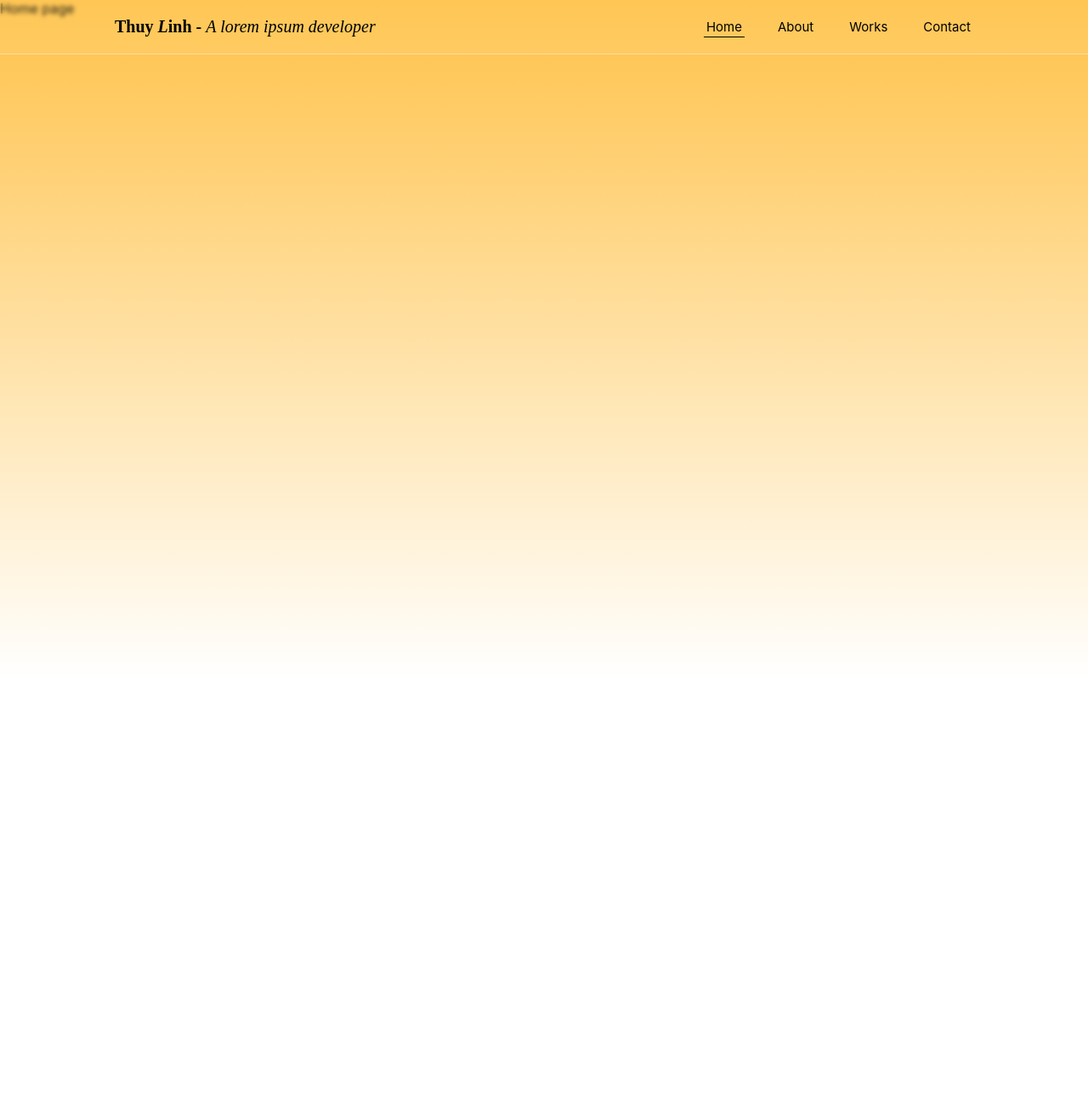
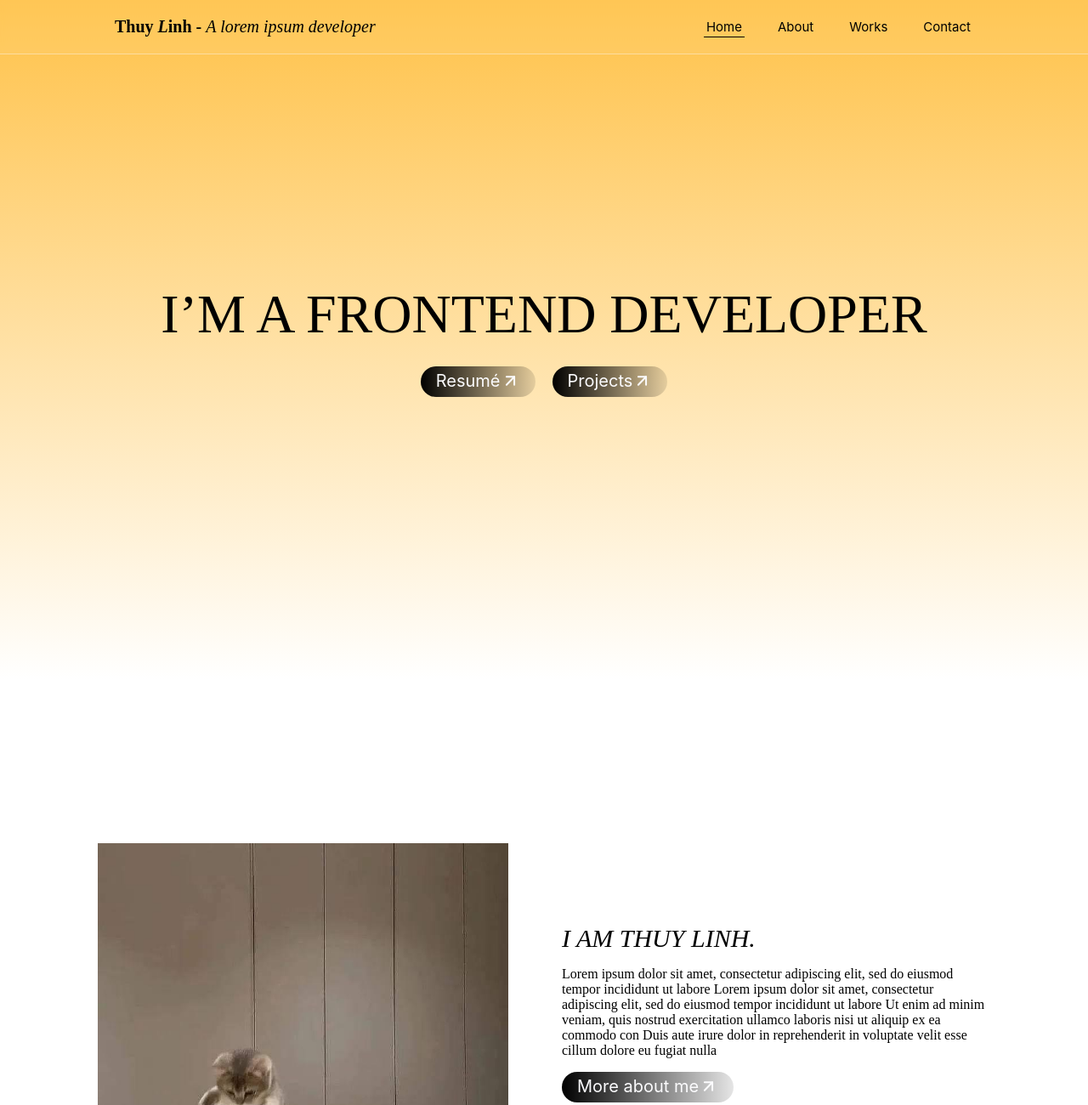
Before and after one commit to sweeetlatte/portfolio, a React (Create React App) app: page / in a window 1280 px wide. Shown: the top 1300 px of the page at 85% size. Before the commit the page ends 800 px from the top, so only its background shows below. Built offline with nearby package versions, Linux system fonts and the light colour scheme.

Commit message:
[feat] home page

```diff
--- /dev/null
+++ b/src/components/Icons/index.tsx
@@ -0,0 +1,10 @@
+const ArrowUpRight = () => (
+  <svg width="23" height="24" viewBox="0 0 23 24" fill="none" xmlns="http://www.w3.org/2000/svg">
+    <path d="M6.91699 16.7918L16.0837 7.2085" stroke="#FBFBFD" strokeWidth="2" strokeLinecap="round" strokeLinejoin="round" />
+    <path d="M6.91699 7.2085H16.0837V16.7918" stroke="#FBFBFD" strokeWidth="2" strokeLinecap="round" strokeLinejoin="round" />
+  </svg>
+);
+
+const Icons = { ArrowUpRight };
+
+export default Icons;
--- a/src/components/Navbar/style.scss
+++ b/src/components/Navbar/style.scss
@@ -7,6 +7,7 @@
   background-color: rgba(255, 228, 175, 0.12);
   border-bottom: 1px solid rgba(251, 251, 253, 0.4);
   backdrop-filter: blur(2.5px);
+  z-index: 1;
 
   .left-section {
     font-size: 20px;
--- a/src/pages/Home/index.tsx
+++ b/src/pages/Home/index.tsx
@@ -1,5 +1,52 @@
+import Icons from '../../components/Icons';
+import img from '../../assets/images/img_holder.jpg';
 import './style.scss';
 
 export default function Home() {
-  return <div className="home">Home page</div>;
+  return (
+    <div className="home">
+      <div className="home__full-scr-flex-container gradient-bg_to-bottom">
+        <div className="home__hero-section">
+          <div className="home__big-title cormorant">I’M A FRONTEND DEVELOPER</div>
+          <div className="home__link-group">
+            <a href="/" className="home__link-btn">
+              Resumé <Icons.ArrowUpRight />
+            </a>
+            <a href="work" className="home__link-btn">
+              Projects <Icons.ArrowUpRight />
+            </a>
+          </div>
+        </div>
+      </div>
+      <div className="home__summary-section">
+        <div className="home__summary-img">
+          <img src={img} alt="" />
+        </div>
+        <div className="home__summary-content">
+          <i className="home__summary-title cormorant">I AM THUY LINH.</i>
+          <p className="home__summary-text cormorant">
+            Lorem ipsum dolor sit amet, consectetur adipiscing elit, sed do eiusmod tempor incididunt ut labore Lorem ipsum dolor sit amet,
+            consectetur adipiscing elit, sed do eiusmod tempor incididunt ut labore Ut enim ad minim veniam, quis nostrud exercitation
+            ullamco laboris nisi ut aliquip ex ea commodo con Duis aute irure dolor in reprehenderit in voluptate velit esse cillum dolore
+            eu fugiat nulla
+          </p>
+          <a href="/" className="home__link-btn">
+            More about me <Icons.ArrowUpRight />
+          </a>
+        </div>
+      </div>
+      <div className="home__full-scr-flex-container relative-container gradient-bg_to-top">
+        <div className="home__work-section">
+          <div className="home__work-banner cormorant">
+            <i>K</i>IND <i>W</i>ORDS.
+          </div>
+          <div className="home__big-title cormorant">I HAVE WORKED LOREM IPSUM LOREM IPSUM</div>
+          <a href="work" className="home__link-btn">
+            My projects <Icons.ArrowUpRight />
+          </a>
+          <div className="home__talk-btn cormorant">LET’S TALK</div>
+        </div>
+      </div>
+    </div>
+  );
 }
--- a/src/pages/Home/style.scss
+++ b/src/pages/Home/style.scss
@@ -1,4 +1,128 @@
 .home {
-  background-image: linear-gradient(#ffc249, #fff);
-  height: 100vh;
+  &__full-scr-flex-container {
+    height: 100vh;
+    min-height: 500px;
+    display: flex;
+    justify-content: center;
+    align-items: center;
+  }
+
+  .relative-container {
+    position: relative;
+  }
+
+  .gradient-bg {
+    &_to-bottom {
+      background-image: linear-gradient(to bottom, #ffc249, #fff);
+    }
+
+    &_to-top {
+      background-image: linear-gradient(to top, #ffc249, #fff);
+    }
+  }
+
+  &__big-title {
+    font-size: 64px;
+    font-weight: 500;
+    text-align: center;
+    max-width: 908px;
+  }
+
+  &__hero,
+  &__work {
+    &-section {
+      display: flex;
+      flex-direction: column;
+      align-items: center;
+
+      > * + * {
+        margin-top: 24px;
+      }
+    }
+  }
+
+  &__link {
+    &-group {
+      display: flex;
+
+      > * + * {
+        margin-left: 20px;
+      }
+    }
+
+    &-btn {
+      display: flex;
+      align-items: center;
+      width: fit-content;
+      height: 36px;
+      padding: 0 18px 3px 18px;
+      font-size: 20px;
+      font-weight: normal;
+      color: #fbfbfd;
+      background-image: linear-gradient(to right, rgba(0, 0, 0, 1), rgba(0, 0, 0, 0.1));
+      border-radius: 24px;
+      border: none;
+    }
+  }
+
+  &__summary {
+    &-section {
+      padding: 24vh 9vw;
+      display: flex;
+      align-items: center;
+      justify-content: space-between;
+    }
+
+    &-img {
+      flex-basis: 46%;
+      width: 37vw;
+      min-width: 280px;
+      height: 50vh;
+      min-height: 200px;
+
+      img {
+        width: 100%;
+        height: 100%;
+        object-fit: cover;
+      }
+    }
+
+    &-content {
+      flex-basis: 48%;
+    }
+
+    &-title {
+      font-size: 30px;
+    }
+    &-text {
+      padding: 16px 0;
+    }
+  }
+
+  &__work {
+    &-banner {
+      position: absolute;
+      top: 0;
+      left: 0;
+      font-size: 64px;
+      color: var(--yellow-2);
+    }
+  }
+
+  &__talk-btn {
+    position: absolute;
+    bottom: 12px;
+    right: 12px;
+    display: flex;
+    align-items: center;
+    justify-content: center;
+    font-size: 20px;
+    font-weight: 500;
+    text-align: center;
+    width: 110px;
+    height: 110px;
+    border-radius: 999px;
+    background-color: var(--white-2-70);
+    cursor: pointer;
+  }
 }
```
Also changed, not shown: src/assets/images/img_holder.jpg (added).
